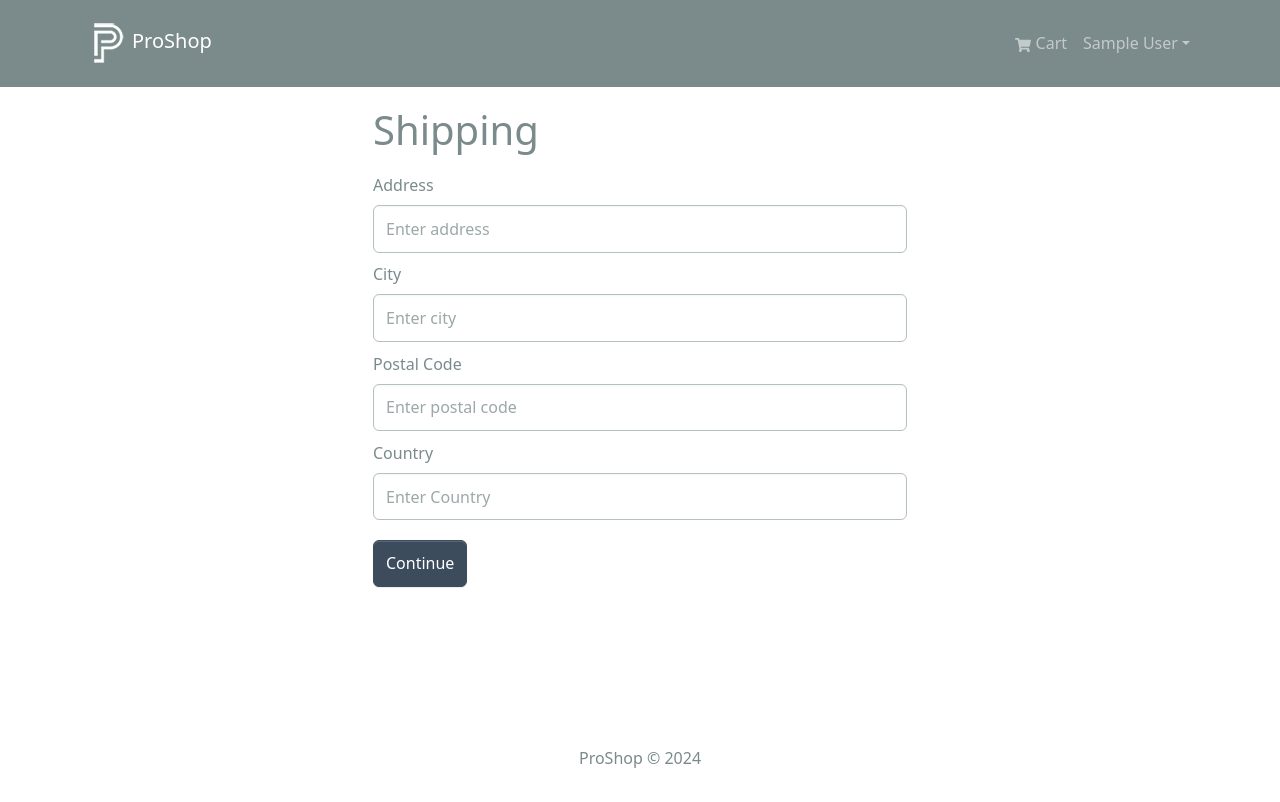
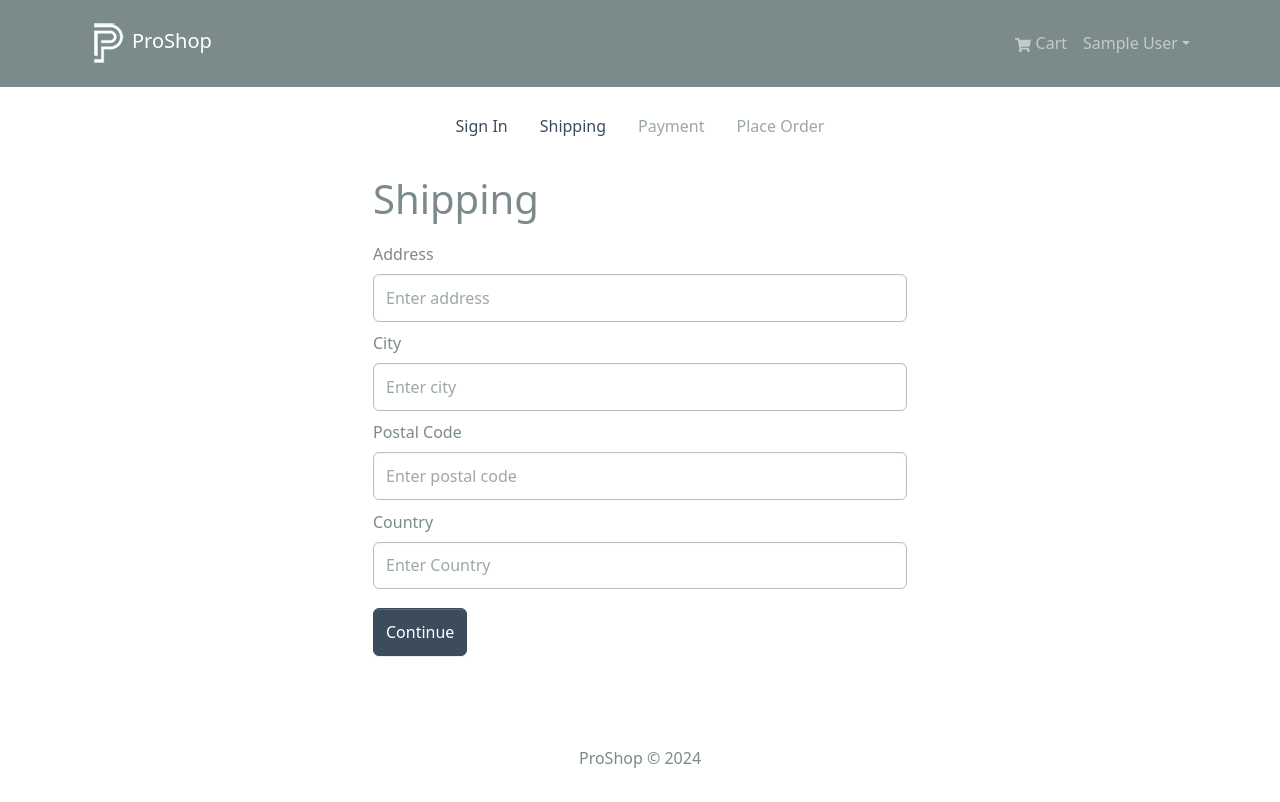
Before and after one commit to Ldan27/proshop, a React (Create React App) app in the folder frontend/: page /shipping in a window 1280 px wide. Shown: the top 802 px of the page. Built offline with nearby package versions, Linux system fonts and the light colour scheme; sample sign-in values are in the browser's storage.

Commit message:
checkoutSteps components added !!!

```diff
--- /dev/null
+++ b/frontend/src/components/CheckoutSteps.jsx
@@ -0,0 +1,48 @@
+import React from 'react';
+import { Nav } from 'react-bootstrap';
+import { LinkContainer } from 'react-router-bootstrap';
+
+const CheckoutSteps = ({ step1, step2, step3, step4 }) => {
+  return (
+    <Nav className="justify-content-center mb-4">
+      <Nav.Item>
+        {step1 ? (
+          <LinkContainer to="/login">
+            <Nav.Link>Sign In</Nav.Link>
+          </LinkContainer>
+        ) : (
+          <Nav.Link disabled>Sign In</Nav.Link>
+        )}
+      </Nav.Item>
+      <Nav.Item>
+        {step2 ? (
+          <LinkContainer to="/shipping">
+            <Nav.Link>Shipping</Nav.Link>
+          </LinkContainer>
+        ) : (
+          <Nav.Link disabled>Shipping</Nav.Link>
+        )}
+      </Nav.Item>
+      <Nav.Item>
+        {step3 ? (
+          <LinkContainer to="/payment">
+            <Nav.Link>Payment</Nav.Link>
+          </LinkContainer>
+        ) : (
+          <Nav.Link disabled>Payment</Nav.Link>
+        )}
+      </Nav.Item>
+      <Nav.Item>
+        {step4 ? (
+          <LinkContainer to="/placeorder">
+            <Nav.Link>Place Order</Nav.Link>
+          </LinkContainer>
+        ) : (
+          <Nav.Link disabled>Place Order</Nav.Link>
+        )}
+      </Nav.Item>
+    </Nav>
+  );
+};
+
+export default CheckoutSteps;
--- a/frontend/src/screens/ShippingScreen.jsx
+++ b/frontend/src/screens/ShippingScreen.jsx
@@ -4,6 +4,7 @@
 import { useNavigate } from 'react-router-dom';
 import FormContainer from '../components/FormContainer';
 import { saveShippingAddress } from '../slices/cartSlice';
+import CheckoutSteps from '../components/CheckoutSteps';
 
 const ShippingScreen = () => {
   const cart = useSelector((state) => state.cart);
@@ -26,6 +27,8 @@
 
   return (
     <FormContainer>
+      <CheckoutSteps step1 step2 />
+
       <h1>Shipping</h1>
 
       <Form onSubmit={submitHandler}>
```
